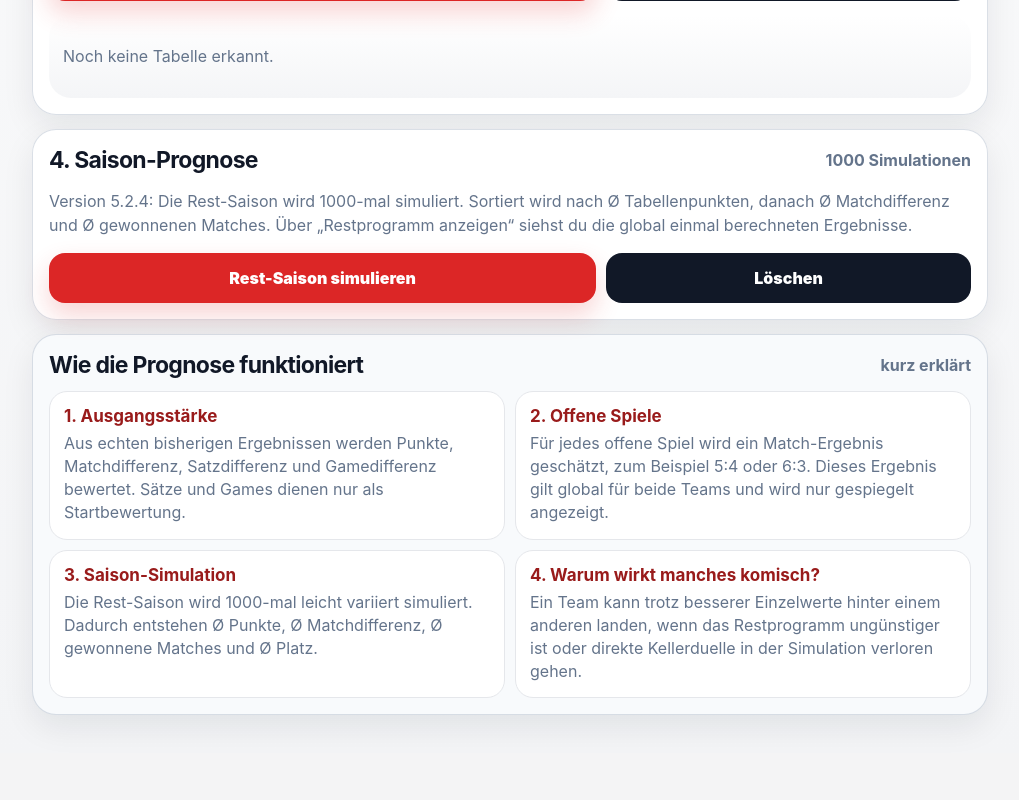
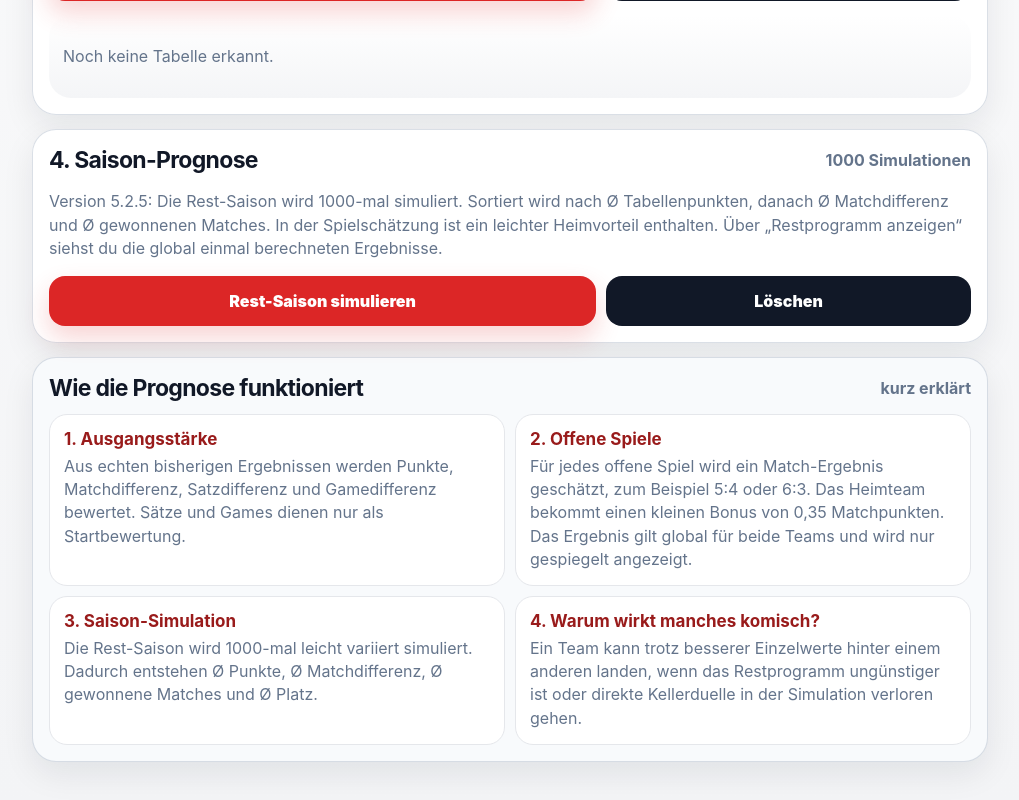
Before and after one commit to deimel80/tennis-sim, a React (Vite) app: page / in a window 1280 px wide. Shown: the part 1349-2149 px from the top of the page, without its empty margins (130-1149 px from the left). Before the commit the page ends 2102 px from the top, so only its background shows below. Built offline with nearby package versions, Linux system fonts and the light colour scheme.

Commit message:
Add files via upload

```diff
--- a/src/App.jsx
+++ b/src/App.jsx
@@ -1,7 +1,8 @@
 import { useMemo, useRef, useState } from 'react'
 import html2canvas from 'html2canvas'
 
-const APP_VERSION = '5.2.4'
+const APP_VERSION = '5.2.5'
+const HOME_ADVANTAGE_MATCHES = 0.35
 
 const exampleText = `Tabelle
  	Rang	Mannschaft	Begegnungen	S	U	N	Punkte	Matches	Sätze	Games
@@ -221,7 +222,7 @@ function expectedResult(fixture, teams, maxMatches) {
   if (!home || !away) return ''
 
   const diff = initialStrength(home) - initialStrength(away)
-  let homeMatches = Math.round(total / 2 + diff / 9)
+  let homeMatches = Math.round(total / 2 + diff / 9 + HOME_ADVANTAGE_MATCHES)
 
   if (total === 9 && homeMatches >= 9 && diff < 28) homeMatches = 8
   if (total === 9 && homeMatches <= 0 && diff > -28) homeMatches = 1
@@ -671,7 +672,7 @@ export default function App() {
           <span>1000 Simulationen</span>
         </div>
 
-        <p className="status">Version {APP_VERSION}: Die Rest-Saison wird 1000-mal simuliert. Sortiert wird nach Ø Tabellenpunkten, danach Ø Matchdifferenz und Ø gewonnenen Matches. Über „Restprogramm anzeigen“ siehst du die global einmal berechneten Ergebnisse.</p>
+        <p className="status">Version {APP_VERSION}: Die Rest-Saison wird 1000-mal simuliert. Sortiert wird nach Ø Tabellenpunkten, danach Ø Matchdifferenz und Ø gewonnenen Matches. In der Spielschätzung ist ein leichter Heimvorteil enthalten. Über „Restprogramm anzeigen“ siehst du die global einmal berechneten Ergebnisse.</p>
 
         <div className="actionRow">
           <button onClick={simulateFullSeason}>Rest-Saison simulieren</button>
@@ -752,7 +753,7 @@ export default function App() {
 
           <div>
             <h3>2. Offene Spiele</h3>
-            <p>Für jedes offene Spiel wird ein Match-Ergebnis geschätzt, zum Beispiel 5:4 oder 6:3. Dieses Ergebnis gilt global für beide Teams und wird nur gespiegelt angezeigt.</p>
+            <p>Für jedes offene Spiel wird ein Match-Ergebnis geschätzt, zum Beispiel 5:4 oder 6:3. Das Heimteam bekommt einen kleinen Bonus von 0,35 Matchpunkten. Das Ergebnis gilt global für beide Teams und wird nur gespiegelt angezeigt.</p>
           </div>
 
           <div>
```
